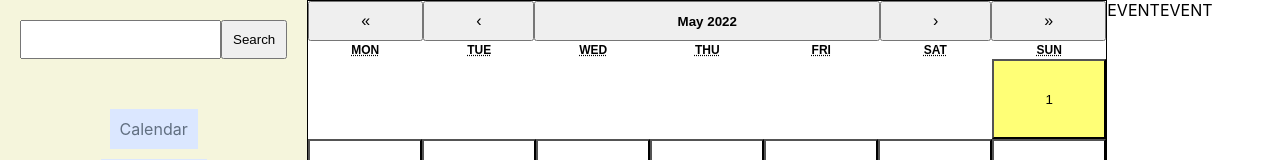
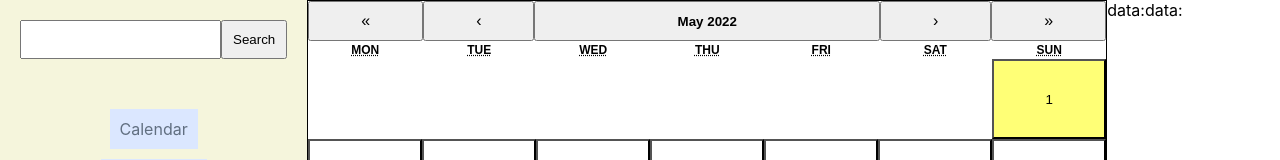
Before and after one commit to mikako-shirai/cc26-Greenfield-Project, a React (Create React App) app: page / in a window 1280 px wide. Both pictures are taken after a click on the link "Events". Shown: the top 160 px of the page. Built offline with nearby package versions, Linux system fonts and the light colour scheme; no server answers.

Commit message:
fix: fix a bug in App.jsx

```diff
--- a/src/components/App.jsx
+++ b/src/components/App.jsx
@@ -4,8 +4,6 @@ import Navbar from "./Navbar.jsx";
 import CalendarComponent from "./Calendar.jsx";
 import Document from "./Document";
 import Event from "./Event.jsx";
-// import Calendar from "react-calendar/dist/umd/Calendar";
-import Task from "./Task.jsx";
 import ToDo from "./ToDo";
 
 function App() {
@@ -47,7 +45,7 @@ function App() {
         />
       </div>
 
-      {showCalendar && <Calendar />}
+      {showCalendar && <CalendarComponent />}
       {showDocument && <Document />}
       {showToDo && <ToDo />}
       {showEvent && <Event />}
--- a/src/components/Event.jsx
+++ b/src/components/Event.jsx
@@ -18,7 +18,7 @@ function Event() {
 
   return (
     <div className="event">
-      <span>EVENT {data}</span>
+      <span>data: {data}</span>
     </div>
   );
 }
```
